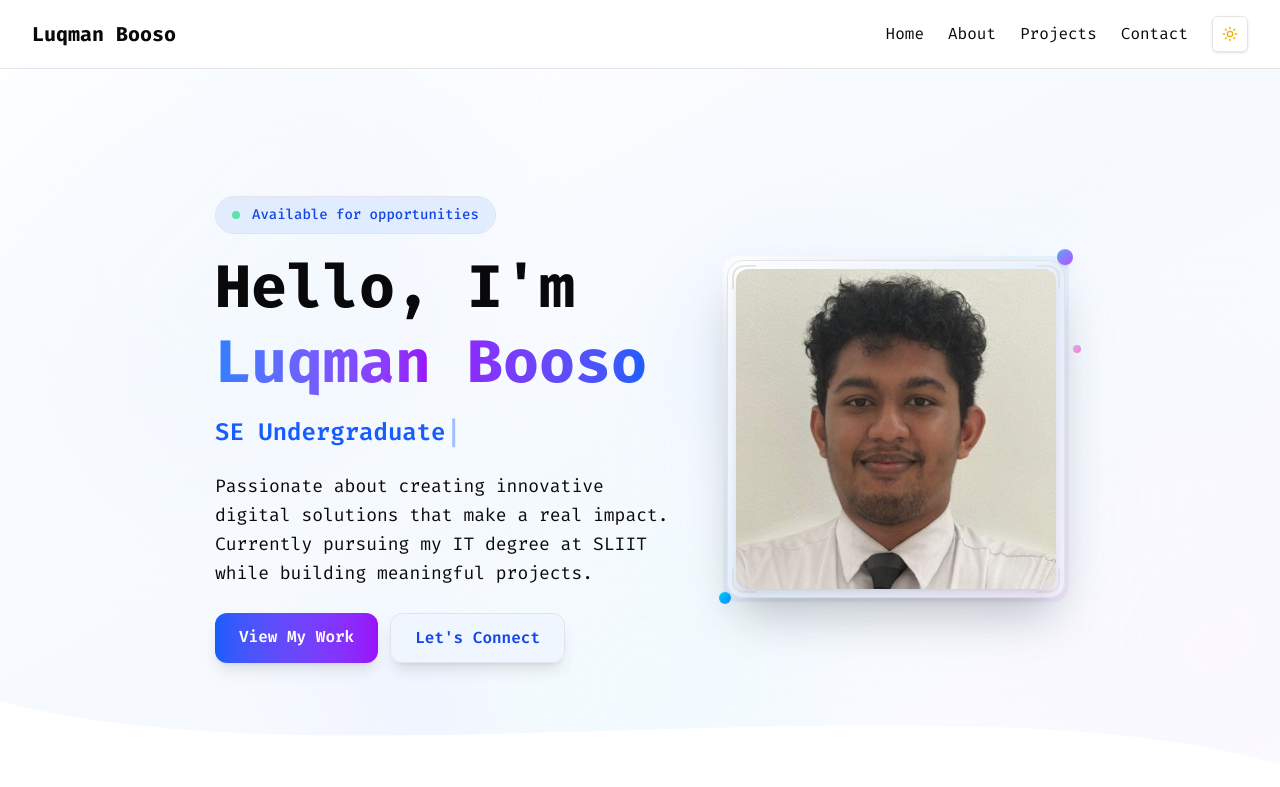
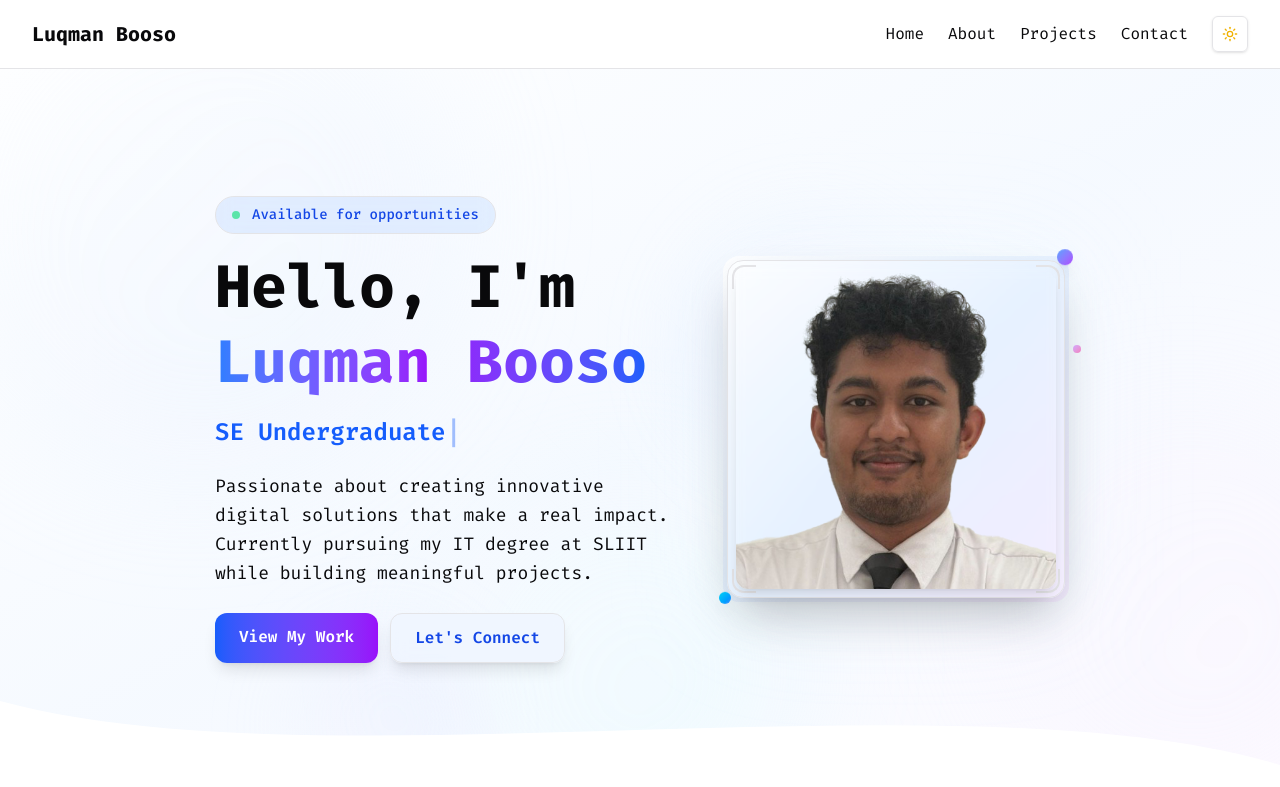
Before and after one commit to luqmanbooso/next-portfolio, a Next.js app: page / in a window 1280 px wide. Shown: the top 787 px of the page. Built offline with nearby package versions, Linux system fonts and the light colour scheme.

Commit message:
Implement code changes to enhance functionality and improve performance

```diff
--- a/src/components/sections/HeroSection.tsx
+++ b/src/components/sections/HeroSection.tsx
@@ -145,7 +145,7 @@ export default function HeroSection() {
             {/* Main image container */}
             <div className="relative bg-white/10 dark:bg-black/20 backdrop-blur-sm rounded-2xl p-2 shadow-2xl border border-white/20 dark:border-white/10">
               <Image
-                src="/cv.jpg"
+                src="/cv.png"
                 alt="Luqman Booso"
                 width={350}
                 height={350}
```
Also changed, not shown: public/cv.jpg (deleted), public/cv.png (added).
